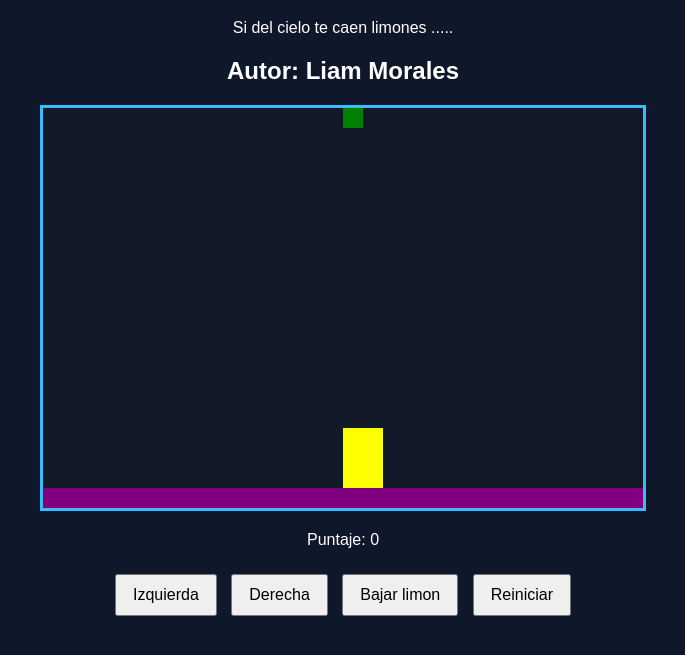
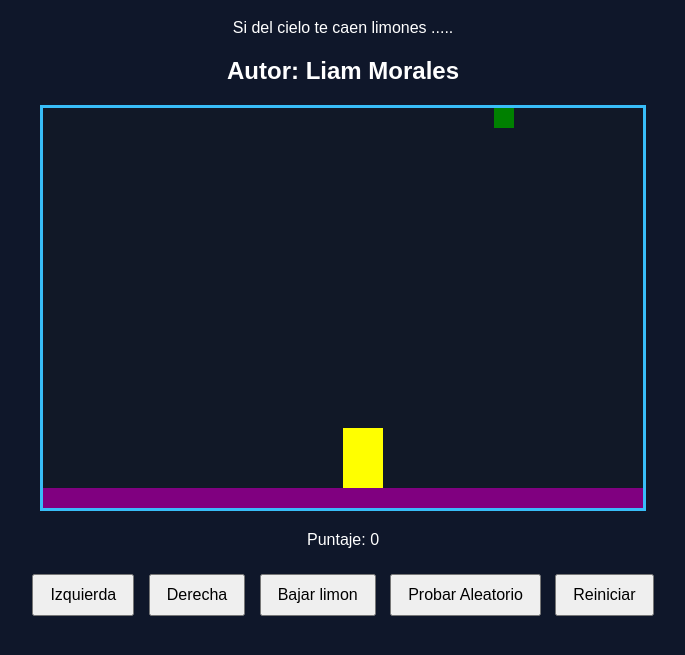
Before and after one commit to LiamAMM/juego_limones, a plain HTML site: page limones.html in a window 1280 px wide. Shown: the part 81-736 px from the top of the page, without its empty margins (297-982 px from the left). Drawn offline with Linux system fonts and the light colour scheme.

Commit message:
posicion aleatoria del limon

```diff
--- a/limones.html
+++ b/limones.html
@@ -3,6 +3,7 @@
 <head>
   <title>Caza Estrellas</title>
   <link rel="stylesheet" href="limones.css"/>
+  <script src="utils.js"></script>
 
 </head>
 <body onload="iniciar()">
@@ -18,6 +19,7 @@
       <button onclick="moverIzquierda()">Izquierda</button>
       <button onclick="moverDerecha()">Derecha</button>
       <button onclick="bajarLimon()">Bajar limon</button>
+      <button onclick="probarAleatorio()">Probar Aleatorio</button>
       <button>Reiniciar</button>
     </div>
   </div>
--- a/limones.js
+++ b/limones.js
@@ -17,7 +17,7 @@ let limonY=0;
 function iniciar(){
     dibujarSuelo();
     dibujarPersonaje();
-    dibujarLimon();
+    aparecerLimon();
 }
 function dibujarSuelo(){
     ctx.fillStyle="purple";
@@ -32,13 +32,11 @@ function dibujarPersonaje(){
 function moverIzquierda(){
     personajeX=personajeX-10;
     actualizarPantalla();
-    detectarColision();
 }
 //mover derecha
 function moverDerecha(){
     personajeX=personajeX+10;
     actualizarPantalla();
-    detectarColision();
 }
 
 function actualizarPantalla(){
@@ -69,6 +67,19 @@ function detectarColision(){
         limonX < personajeX + ANCHO_PERSONAJE
         && limonY + ALTO_LIMON > personajeY &&
         limonY < personajeY + ALTURA_PERSONAJE){
-        alert("¡ATRAPADO!");
+        //alert("¡ATRAPADO!");
+        aparecerLimon();
     }
 }
+
+function probarAleatorio(){
+    let aleatorio=generarAleatorio(10,80);
+    console.log(aleatorio);
+}
+
+function aparecerLimon(){
+    limonX = generarAleatorio(0,canvas.width-ANCHO_LIMON);
+    limonY = 0;
+    actualizarPantalla();
+
+}
--- /dev/null
+++ b/utils.js
@@ -0,0 +1,7 @@
+function generarAleatorio(min,max){
+    let random=Math.random();//0-1
+    let numero=random*(max-min);//0-max
+    let numeroEntero = Math.ceil(numero);
+    numeroEnteero = numeroEntero + min;
+    return numeroEntero;
+}
```
